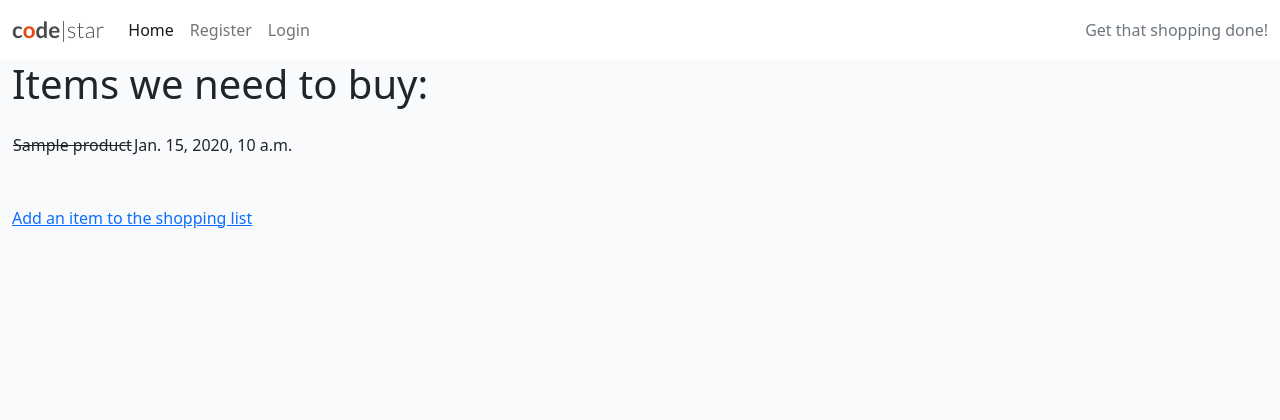
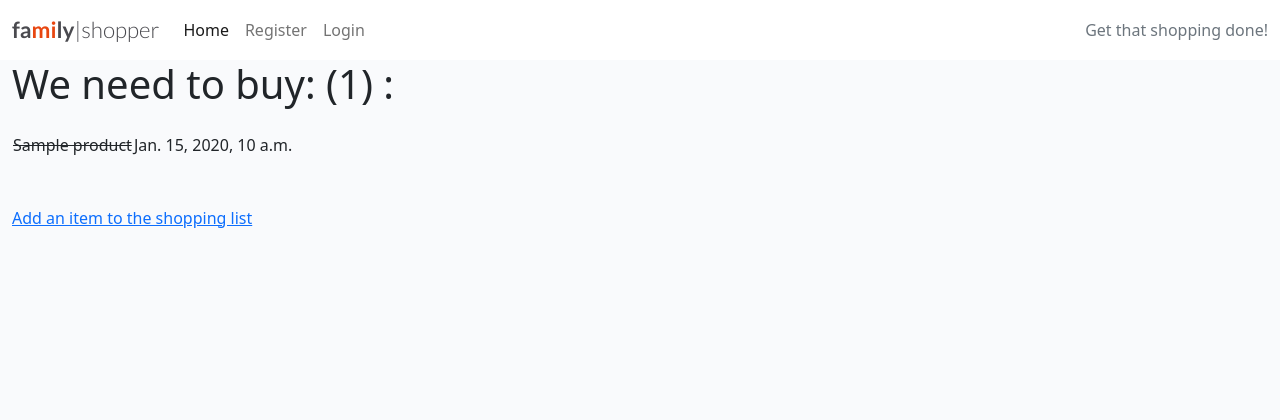
Before and after one commit to JaimeHyland/Family-shopper, a Django app: template templates/index.html in a window 1280 px wide. Shown: the top 420 px of the page. Run offline with Django 3.2, Linux system fonts and the light colour scheme; tables that the repository leaves empty hold one stand-in row (values such as "Sample post"); the template is opened without the code that fills it: values that come from a table or form of the project are taken from there, most other values are stand-ins (such as "Sample title", 1, 10 or a date in 2020).

Commit message:
Dev: display list items on home page.

```diff
--- a/family_shopper/models.py
+++ b/family_shopper/models.py
@@ -45,9 +45,9 @@ class List_item(models.Model):
     shopper_id = models.ForeignKey(User, on_delete=models.CASCADE, related_name="user_who_bought_item", null=True, blank=True)
     quantity_required = models.IntegerField(default=1)
     quantity_bought = models.IntegerField(default=1)
-    shop_bought = models.ForeignKey(Shop, on_delete=models.CASCADE, related_name="shop_where_item_bought")
-    creator_notes = models.TextField(default='')
-    buyer_notes = models.TextField(default='')
+    shop_bought = models.ForeignKey(Shop, on_delete=models.CASCADE, related_name="shop_where_item_bought", null=True, blank=True)
+    creator_notes = models.TextField(null=True, blank=True)
+    buyer_notes = models.TextField(null=True, blank=True)
 
     class Meta:
         ordering = ['date_created']
--- a/family_shopper/views.py
+++ b/family_shopper/views.py
@@ -5,7 +5,7 @@ from .models import List_item
 # Create your views here.
 class ShoppingList(generic.ListView):
     model = List_item
-    queryset = List_item.objects.filter(bought=False).order_by('date_created')
-    context_object_name = 'list_item'
+    queryset = List_item.objects.all
+    ## queryset = List_item.objects.filter(bought=False).order_by('date_created')
+    context_object_name = 'list_items'
     template_name = 'index.html'
-    paginate_by = 10
--- a/templates/base.html
+++ b/templates/base.html
@@ -26,8 +26,8 @@
 
     <nav class="navbar navbar-expand-lg navbar-light bg-white">
         <div class="container-fluid">
-            <a class="navbar-brand" href="{% url 'home' %}"><span class="brand">c<span class="red-o">o</span>de<span
-                        class="thin">|star</span></span></span></a>
+            <a class="navbar-brand" href="{% url 'home' %}"><span class="brand">fa<span class="red-o">mi</span>ly<span
+                        class="thin">|shopper</span></span></span></a>
             <button class="navbar-toggler" type="button" data-bs-toggle="collapse" data-bs-target="#navbarText"
                 aria-controls="navbarText" aria-expanded="false" aria-label="Toggle navigation">
                 <span class="navbar-toggler-icon"></span>
--- a/templates/index.html
+++ b/templates/index.html
@@ -4,7 +4,7 @@
 
 <div class="container-fluid">
 
-    <h1>Items we need to buy:</h1>
+    <h1>We need to buy: ({{ ShoppingList.count }}) :</h1>
 
     <div class="row">
 
```
Also changed, not shown: family_shopper/migrations/0002_auto_20231214_1337.py (added).
